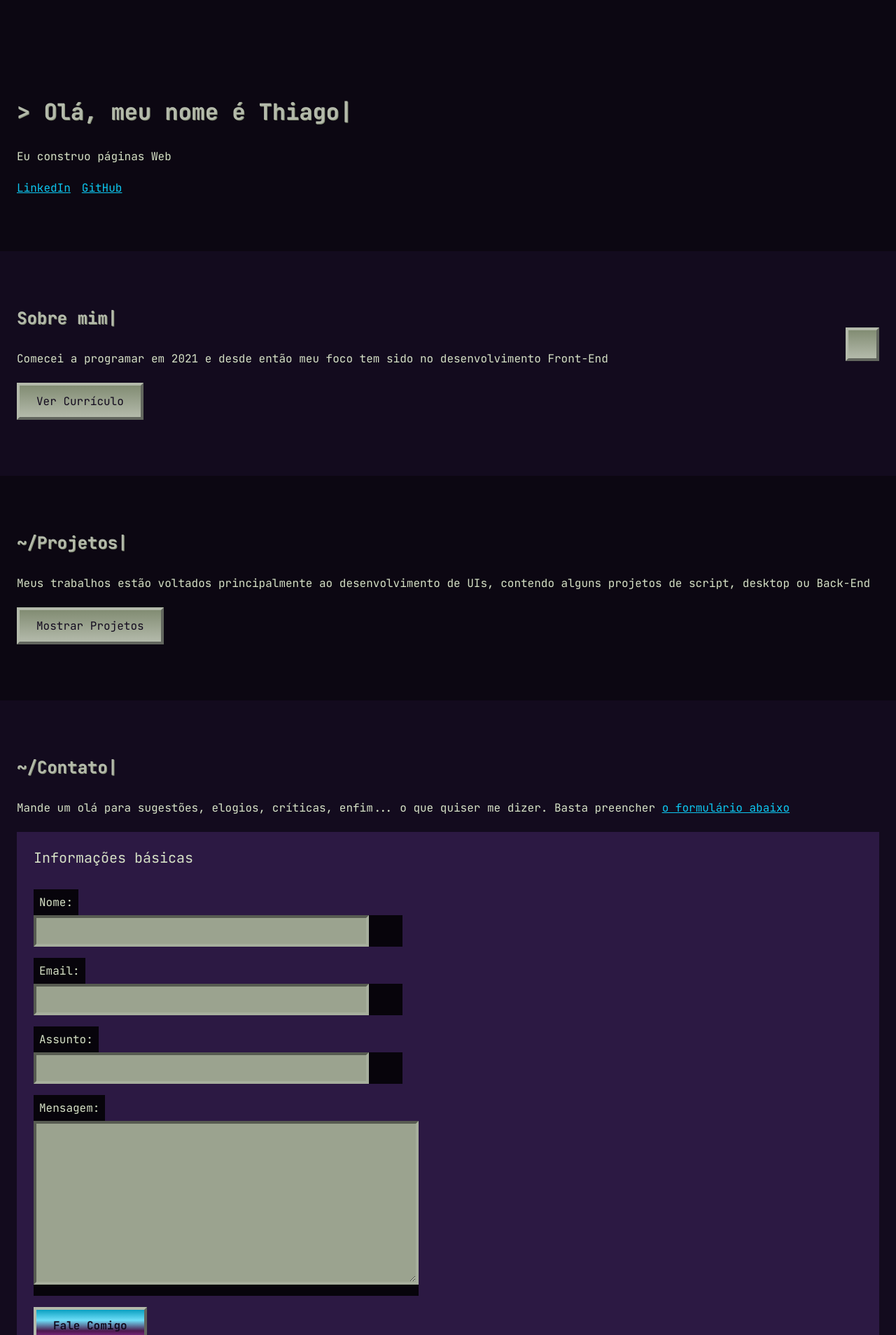
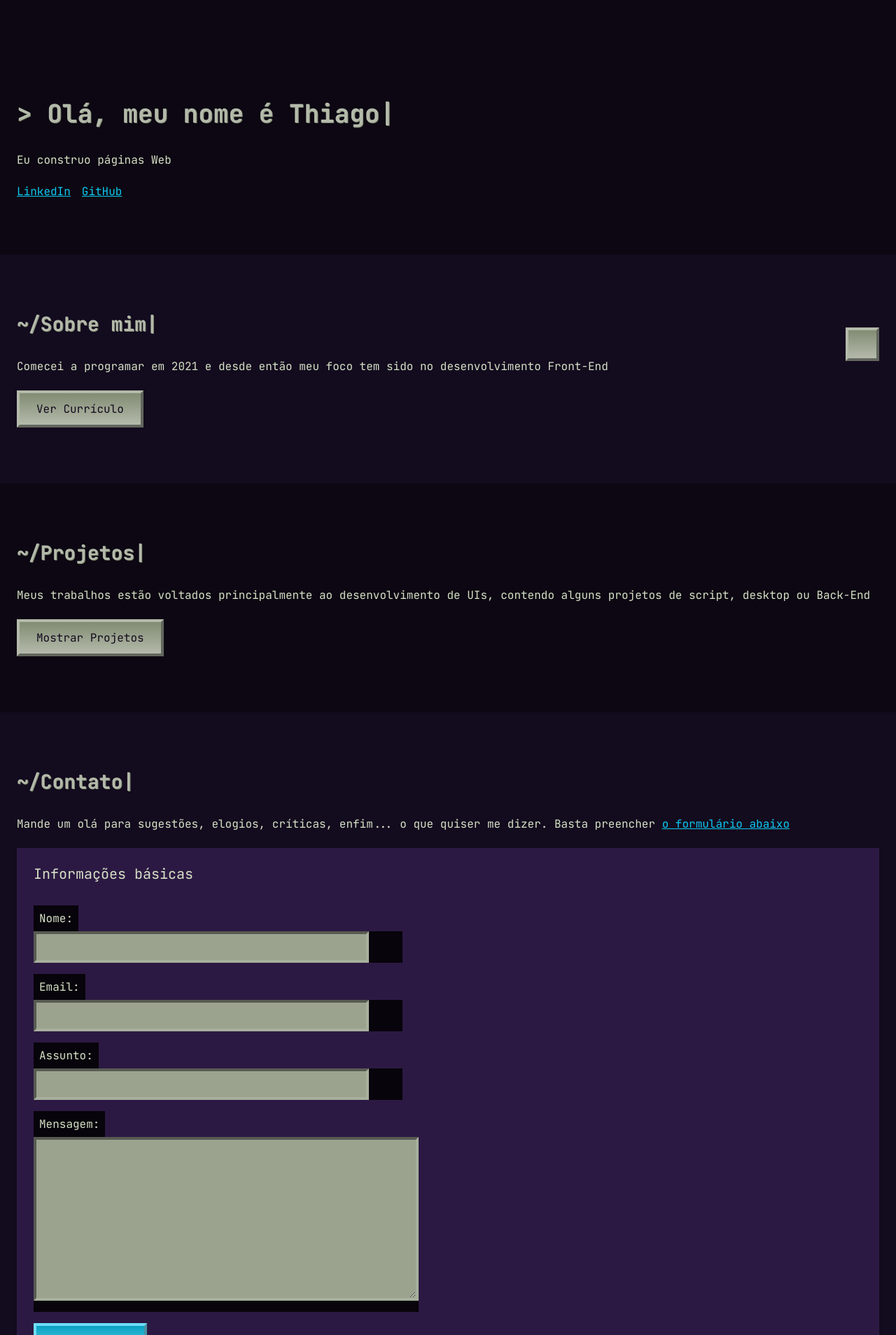
Before and after one commit to trsaints/trsaints-frontend, a React (Vite) app: page / in a window 1280 px wide. Shown: the part 260-2168 px from the top of the page at 70% size. Built offline with nearby package versions, Linux system fonts and the light colour scheme.

Commit message:
Create project styling - V

```diff
--- a/src/app/components/AboutSection/AboutSection.css
+++ b/src/app/components/AboutSection/AboutSection.css
@@ -3,10 +3,6 @@
   background: var(--c-raisin);
 }
 
-.about__title {
-  font-size: 1.5rem;
-}
-
 .about__button {
   background-color: var(--c-mardi-ds);
 }
--- a/src/app/components/ContactForm/ContactForm.css
+++ b/src/app/components/ContactForm/ContactForm.css
@@ -68,5 +68,10 @@
 
 .form__submit {
   font-weight: bold;
-  background-image: linear-gradient(to top, var(--c-mardi-l) , var(--c-mardi-ds), var(--c-sky-ls), var(--c-sky-ds));
+  border-color: var(--c-sky-ls);
+  background-image: linear-gradient(
+    to top,
+    var(--c-sky-ls),
+    var(--c-sky-ds)
+  );
 }
--- a/src/app/components/ContactSection/ContactSection.css
+++ b/src/app/components/ContactSection/ContactSection.css
@@ -2,12 +2,3 @@
   padding: 5rem 1.5rem;
   background-color: var(--c-raisin);
 }
-
-.contact__title::before {
-  content: "~/";
-  font-weight: bold;
-}
-
-.contact__title {
-  font-size: 1.5rem;
-}
--- a/src/app/components/Footer/Footer.css
+++ b/src/app/components/Footer/Footer.css
@@ -5,11 +5,6 @@
   text-align: center;
 }
 
-.footer__title {
-  font-weight: bold;
-  margin-bottom: 2rem;
-}
-
 .footer__description {
   font-size: 80%;
   margin-bottom: 1.5rem;
--- a/src/app/components/MainHero/MainHero.css
+++ b/src/app/components/MainHero/MainHero.css
@@ -1,14 +1,3 @@
 .hero {
   padding: 5rem 1.5rem;
 }
-
-.hero__title::before {
-  content: "> ";
-  font-weight: bold;
-}
-
-.hero__title {
-  font-size: 2rem;
-  font-weight: bold;
-  margin-bottom: 2rem;
-}
--- a/src/app/components/ProjectCard/ProjectCard.css
+++ b/src/app/components/ProjectCard/ProjectCard.css
@@ -28,8 +28,9 @@
 }
 
 .project__title {
-  font-size: 1.25rem;
   list-style: inside;
+  font-size: 1.5rem;
+  font-weight: bold;
 }
 
 .project__title::after {
@@ -54,6 +55,11 @@
   background-image: linear-gradient(to top, var(--c-gray-ls), var(--c-gray-ds));
 }
 
+.project__option:nth-child(odd) {
+  border: 4px outset var(--c-mardi);
+  background-image: linear-gradient(to top, var(--c-mardi), var(--c-mardi-ds));
+}
+
 .project__option:nth-child(even) .project__link {
   color: var(--c-raisin);
 }
@@ -61,11 +67,6 @@
   color: var(--c-honeydrew);
 }
 
-.project__option:nth-child(odd) {
-  border: 4px outset var(--c-mardi-d);
-  background-color: var(--c-mardi-ds);
-}
-
 .project__link {
   display: inline-block;
   width: 100%;
--- a/src/app/components/ProjectSection/ProjectSection.css
+++ b/src/app/components/ProjectSection/ProjectSection.css
@@ -1,14 +1,5 @@
 .projects {
   padding: 5rem 1.5rem;
-}
-
-.projects__title::before {
-  content: "~/";
-  font-weight: bold;
-}
-
-.projects__title {
-  font-size: 1.5rem;
 }
 
 .projects__button {
--- a/src/index.css
+++ b/src/index.css
@@ -45,6 +45,23 @@ h1,
 h2 {
   color: var(--c-gray-ls);
   text-shadow: 1px 1px var(--c-gray-ds);
+  position: relative;
+}
+
+h1::before {
+  content: "> ";
+}
+
+h1 {
+  font-size: 2.25rem;
+}
+
+h2::before {
+  content: "~/";
+}
+
+h2 {
+  font-size: 1.75rem;
 }
 
 h1::after,
```
